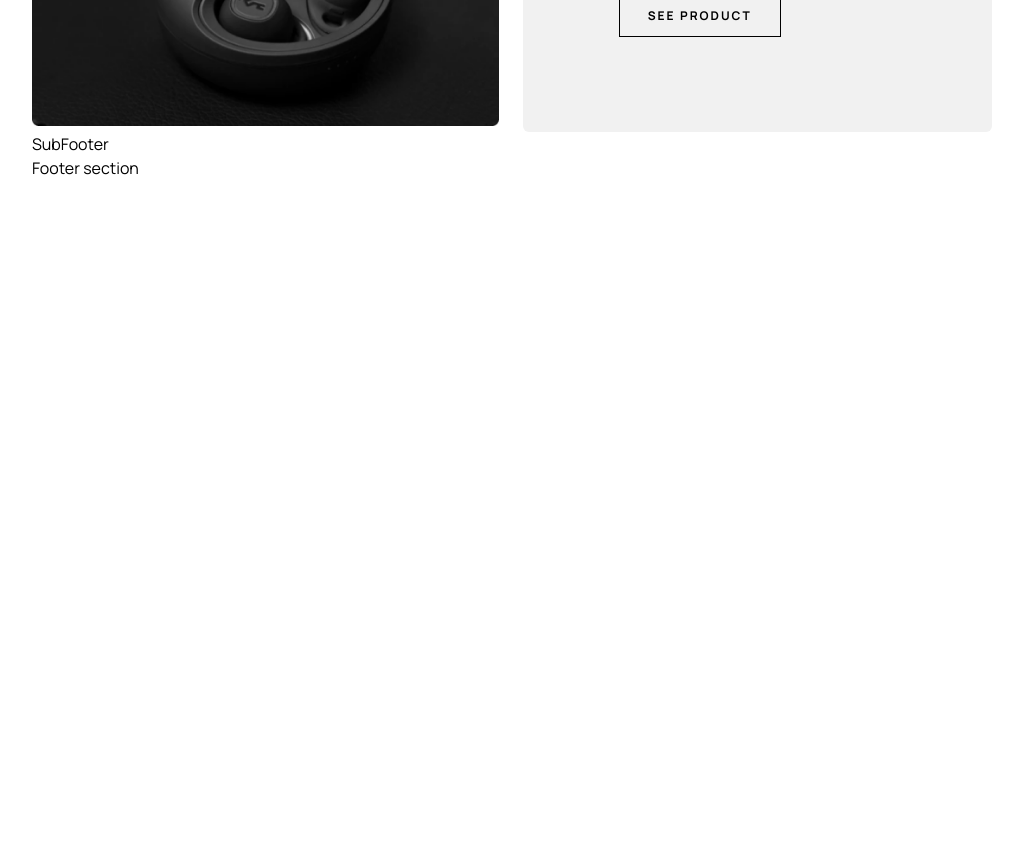
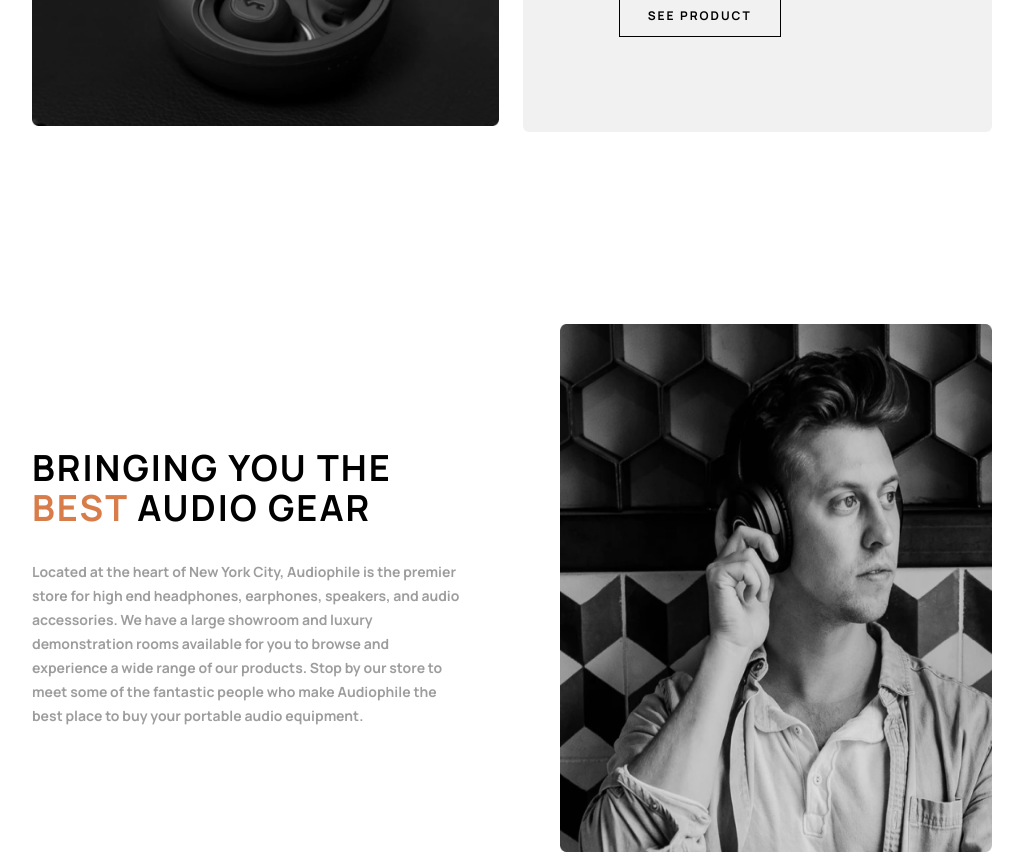
Before and after one commit to Mahmud1087/portfolio-projects, a React (Vite) app in the folder audiophile_ecommerce/: page / in a window 1280 px wide. Shown: the part 2380-3234 px from the top of the page, without its empty margins (128-1151 px from the left). Before the commit the page ends 2560 px from the top, so only its background shows below. Built offline with nearby package versions, Linux system fonts and the light colour scheme.

Commit message:
added the SubFooter component

```diff
--- a/audiophile_ecommerce/src/components/SubFooter.jsx
+++ b/audiophile_ecommerce/src/components/SubFooter.jsx
@@ -1,4 +1,32 @@
+import guyWithHeadphone from '../assets/user.png';
+
 const SubFooter = () => {
-  return <div>SubFooter</div>;
+  return (
+    <div className='my-48 flex rounded-md w-full h-[33rem]'>
+      <section className='flex flex-col gap-8 justify-center w-1/2'>
+        <h1 className='text-4xl font-bold leading-10 tracking-[2px]'>
+          BRINGING YOU THE <br />
+          <span className='text-orange-200'>BEST </span>AUDIO GEAR
+        </h1>
+        <p className='text-[#00000062] leading-6 text-sm font-bold'>
+          Located at the heart of New York City, Audiophile is the premier
+          <br /> store for high end headphones, earphones, speakers, and audio
+          <br /> accessories. We have a large showroom and luxury <br />
+          demonstration rooms available for you to browse and <br /> experience
+          a wide range of our products. Stop by our store to <br /> meet some of
+          the fantastic people who make Audiophile the <br />
+          best place to buy your portable audio equipment.
+        </p>
+      </section>
+
+      <section className='w-1/2 h-full rounded-[inherit] flex justify-end'>
+        <img
+          src={guyWithHeadphone}
+          alt='A guy putting on headphone'
+          className='w-[90%] h-full object-center'
+        />
+      </section>
+    </div>
+  );
 };
 export default SubFooter;
```
